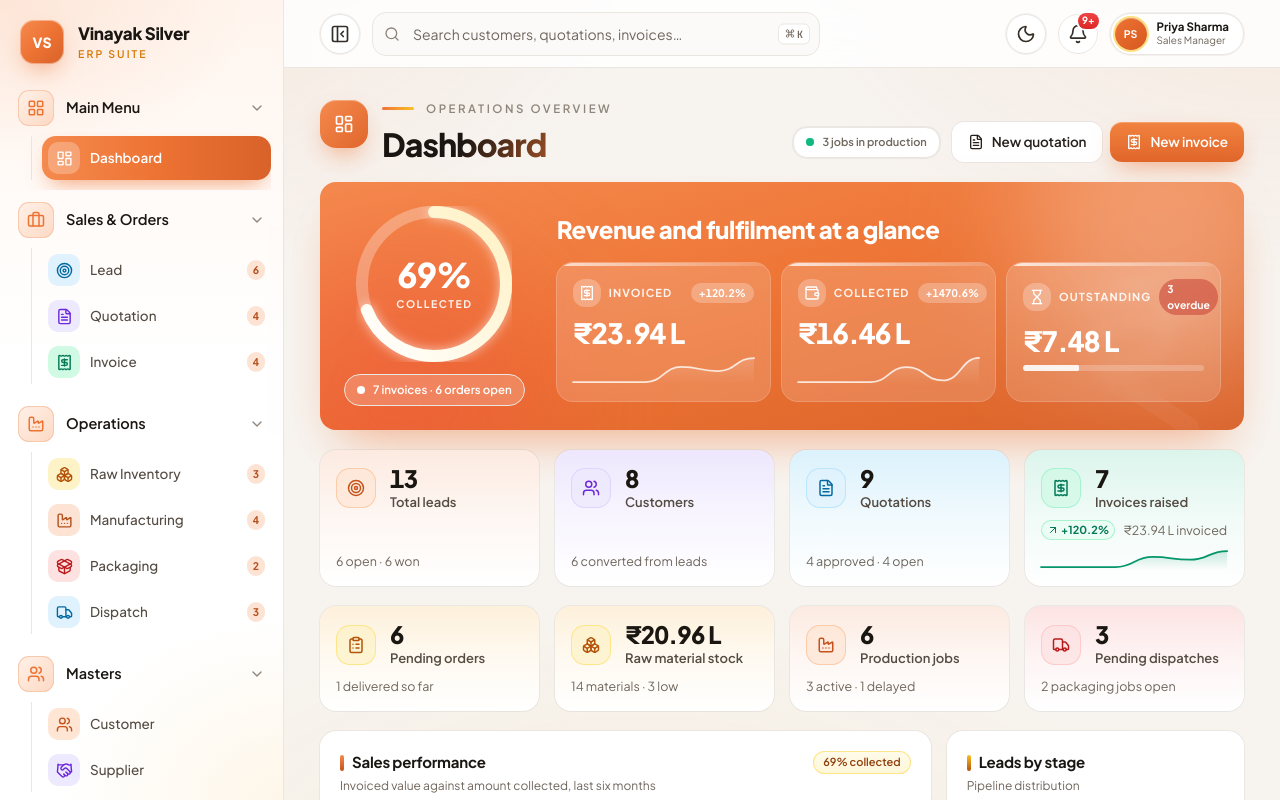
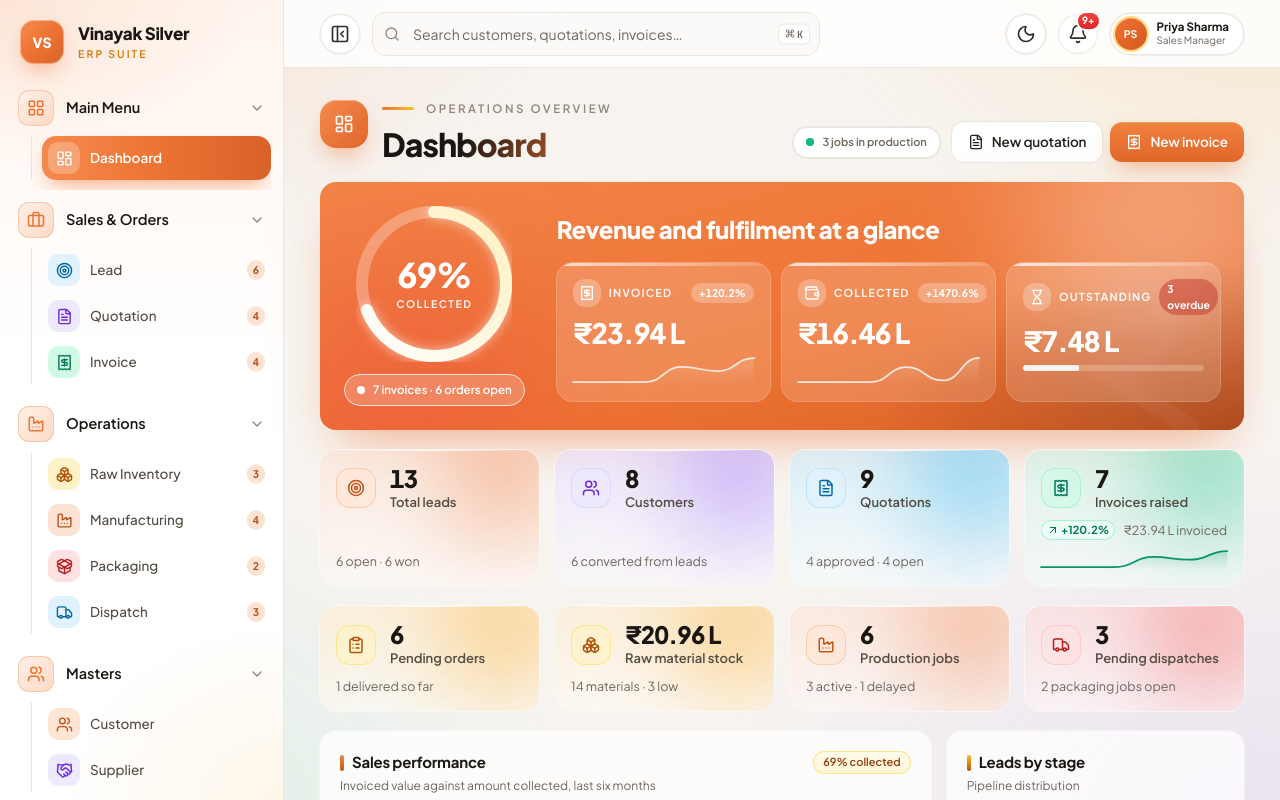
Before and after one commit to Dipak1711/Vinayak-Silver, a React (Vite) app: page / in a window 1280 px wide. Shown: the top 800 px of the page. Built offline with nearby package versions, Linux system fonts and the light colour scheme.

Commit message:
feat: enhance Card and StatCard components with new styles and animations for improved visual effects

```diff
--- a/src/components/ui/Card.tsx
+++ b/src/components/ui/Card.tsx
@@ -10,7 +10,7 @@ import { cn } from '@/lib/utils'
 export type CardVariant = 'default' | 'raised' | 'flat' | 'dark' | 'sunset' | 'interactive'
 
 const VARIANTS: Record<CardVariant, string> = {
-  default: 'bg-surface shadow-card',
+  default: 'bg-surface/75 shadow-card ring-1 ring-white/60 backdrop-blur-xl dark:ring-white/10',
   raised: 'bg-surface shadow-lift',
   flat: 'bg-silver-50/80 shadow-flat',
   // Explicit base colour as well as the gradient, so the surface is dark
@@ -18,7 +18,7 @@ const VARIANTS: Record<CardVariant, string> = {
   // is layered as its own element below.
   dark: 'bg-[#5a2710] bg-linear-to-br from-[#5a2710] via-[#c4531c] to-[#d6581e] text-white shadow-panel',
   // Warm amber-to-orange hero surface.
-  sunset: 'bg-[#ed7333] bg-linear-to-br from-[#f58a4e] via-[#ed7333] to-[#d9622a] text-white shadow-[0_24px_48px_-20px_rgba(237,115,51,0.6)]',
+  sunset: 'bg-[#ed7333] bg-linear-to-br from-[#f58a4e] via-[#ed7333] to-[#c24a16] hero-animated text-white shadow-[0_24px_48px_-20px_rgba(237,115,51,0.6)]',
   interactive: 'bg-surface shadow-card lift pressable cursor-pointer hover:shadow-lift',
 }
 
--- a/src/components/ui/StatCard.tsx
+++ b/src/components/ui/StatCard.tsx
@@ -1,4 +1,4 @@
-import type { ReactNode } from 'react'
+import type { MouseEvent, ReactNode } from 'react'
 import { ArrowDownRight, ArrowUpRight } from 'lucide-react'
 import { AnimatedNumber } from '@/components/ui/AnimatedNumber'
 import { Sparkline, type SparkTone } from '@/components/ui/Sparkline'
@@ -71,15 +71,36 @@ export function StatCard({
 
   const hasFooter = Boolean(trend || hint || (spark && spark.length > 1) || footer)
 
+  // Cursor position drives the hover spotlight through CSS variables, so
+  // moving the mouse never re-renders the card.
+  const track = (event: MouseEvent<HTMLElement>) => {
+    const box = event.currentTarget.getBoundingClientRect()
+    event.currentTarget.style.setProperty('--mx', `${event.clientX - box.left}px`)
+    event.currentTarget.style.setProperty('--my', `${event.clientY - box.top}px`)
+  }
+
   const body = (
     <>
+      {/* Tone-coloured light drifting behind the glass. */}
+      <span
+        className="orb-drift pointer-events-none absolute -top-10 -right-8 h-28 w-28 rounded-full opacity-45 blur-2xl"
+        style={{ background: spec.glow }}
+        aria-hidden="true"
+      />
       <span
         className="pointer-events-none absolute inset-0"
         style={{
-          backgroundImage: `linear-gradient(180deg, ${spec.glow}26 0%, ${spec.glow}0f 50%, transparent 100%)`,
+          backgroundImage: `linear-gradient(160deg, ${spec.glow}22 0%, ${spec.glow}0a 55%, transparent 100%)`,
         }}
         aria-hidden="true"
       />
+      {/* Soft spotlight that follows the pointer. */}
+      <span
+        className="pointer-events-none absolute inset-0 opacity-0 transition-opacity duration-300 group-hover:opacity-100"
+        style={{ backgroundImage: `radial-gradient(180px circle at var(--mx, 50%) var(--my, 50%), ${spec.glow}30, transparent 70%)` }}
+        aria-hidden="true"
+      />
+      <span className="pointer-events-none absolute inset-x-4 top-0 h-px bg-linear-to-r from-transparent via-white/90 to-transparent" aria-hidden="true" />
       <div className="relative flex items-center gap-3.5">
         {icon ? (
           <span className={cn('flex h-10 w-10 shrink-0 items-center justify-center rounded-xl', spec.tile)}>
@@ -125,7 +146,7 @@ export function StatCard({
   )
 
   const shell = cn(
-    'relative flex h-full w-full flex-col overflow-hidden rounded-2xl bg-surface p-4 text-left shadow-card',
+    'group relative flex h-full w-full flex-col overflow-hidden rounded-2xl bg-surface/60 p-4 text-left shadow-card ring-1 ring-white/70 backdrop-blur-xl dark:ring-white/10',
     'lift',
     onClick && 'pressable cursor-pointer',
     className,
@@ -133,11 +154,15 @@ export function StatCard({
 
   if (onClick) {
     return (
-      <button type="button" onClick={onClick} className={shell}>
+      <button type="button" onClick={onClick} onMouseMove={track} className={shell}>
         {body}
       </button>
     )
   }
 
-  return <div className={shell}>{body}</div>
+  return (
+    <div onMouseMove={track} className={shell}>
+      {body}
+    </div>
+  )
 }
--- a/src/index.css
+++ b/src/index.css
@@ -515,6 +515,39 @@
   }
 }
 
+@keyframes orb-drift {
+  from {
+    transform: translate(0, 0) scale(1);
+  }
+  to {
+    transform: translate(-14px, 12px) scale(1.25);
+  }
+}
+
+@keyframes hero-shift {
+  from {
+    background-position: 0% 0%;
+  }
+  to {
+    background-position: 100% 100%;
+  }
+}
+
+@keyframes hero-sweep {
+  0% {
+    transform: translateX(0) skewX(-12deg);
+    opacity: 0;
+  }
+  15% {
+    opacity: 1;
+  }
+  55%,
+  100% {
+    transform: translateX(560%) skewX(-12deg);
+    opacity: 0;
+  }
+}
+
 @keyframes badge-ping {
   0% {
     transform: scale(1);
@@ -580,9 +613,10 @@ body {
 .app-canvas {
   background-color: var(--color-silver-100);
   background-image:
-    radial-gradient(1000px 560px at 0% -10%, rgba(237, 115, 51, 0.14), transparent 68%),
-    radial-gradient(800px 520px at 100% -8%, rgba(237, 115, 51, 0.10), transparent 66%),
-    radial-gradient(900px 500px at 50% 115%, rgba(245, 158, 11, 0.07), transparent 70%);
+    radial-gradient(900px 520px at 0% -8%, rgba(237, 115, 51, 0.20), transparent 66%),
+    radial-gradient(760px 480px at 100% -6%, rgba(245, 158, 11, 0.16), transparent 64%),
+    radial-gradient(700px 520px at 8% 105%, rgba(20, 184, 166, 0.12), transparent 68%),
+    radial-gradient(760px 520px at 96% 100%, rgba(139, 92, 246, 0.11), transparent 68%);
   background-repeat: no-repeat;
   background-attachment: fixed;
 }
@@ -801,6 +835,18 @@ input[type='number'] {
   .field-error {
     animation: fade-up 220ms var(--ease-out-expo) both;
   }
+  /* Coloured light drifting slowly behind glass cards. */
+  .orb-drift {
+    animation: orb-drift 9s ease-in-out infinite alternate;
+  }
+  /* The hero gradient breathes, and a band of light crosses it now and then. */
+  .hero-animated {
+    background-size: 160% 160%;
+    animation: hero-shift 14s ease-in-out infinite alternate;
+  }
+  .hero-sweep {
+    animation: hero-sweep 7s var(--ease-out-quart) 1.5s infinite;
+  }
   .badge-ping {
     animation: badge-ping 1800ms var(--ease-out-quart) infinite;
   }
--- a/src/pages/DashboardPage.tsx
+++ b/src/pages/DashboardPage.tsx
@@ -205,6 +205,8 @@ export function DashboardPage() {
               faint rupee mark, so the band reads as a surface, not a flat fill. */}
           <div className="pointer-events-none absolute -top-24 -right-16 h-72 w-72 rounded-full bg-white/30 blur-3xl" aria-hidden="true" />
           <div className="pointer-events-none absolute -bottom-28 -left-16 h-72 w-72 rounded-full bg-rose-500/30 blur-3xl" aria-hidden="true" />
+          <div className="pointer-events-none absolute inset-0 bg-[radial-gradient(520px_240px_at_100%_100%,rgba(122,46,14,0.45),transparent_70%)]" aria-hidden="true" />
+          <span className="hero-sweep pointer-events-none absolute inset-y-0 -left-1/3 w-1/4 -skew-x-12 bg-linear-to-r from-transparent via-white/25 to-transparent blur-md" aria-hidden="true" />
           <IndianRupee className="pointer-events-none absolute -right-6 -bottom-10 h-56 w-56 -rotate-12 text-white/[0.045]" aria-hidden="true" />
 
           <div className="relative grid items-center gap-6 lg:grid-cols-[auto_1fr] lg:gap-8">
```
